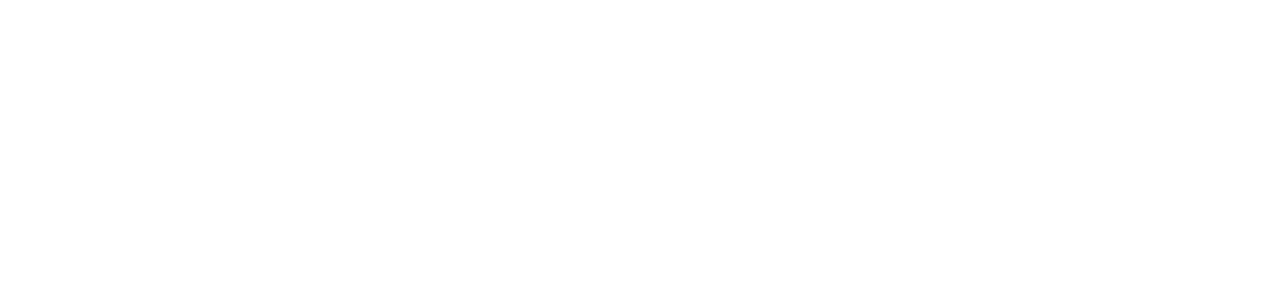
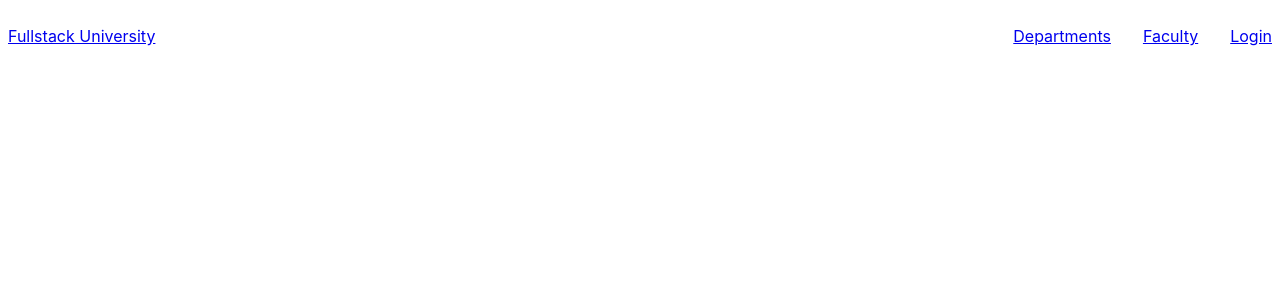
Before and after one commit to beefchief-code/group5.FSU.frontend, a React (Vite) app: page / in a window 1280 px wide. Shown: the top 300 px of the page. Built offline with nearby package versions, Linux system fonts and the light colour scheme.

Commit message:
Scaffold React Router with empty pages

```diff
--- a/package.json
+++ b/package.json
@@ -11,7 +11,8 @@
   },
   "dependencies": {
     "react": "^18.3.1",
-    "react-dom": "^18.3.1"
+    "react-dom": "^18.3.1",
+    "react-router-dom": "^6.27.0"
   },
   "devDependencies": {
     "@eslint/js": "^9.11.1",
--- /dev/null
+++ b/router.jsx
@@ -0,0 +1,25 @@
+import { createBrowserRouter } from "react-router-dom";
+import Root from "./src/layout/Root";
+import Home from "./src/features/home/Home";
+import Departments from "./src/features/departments/Departments";
+import Auth from "./src/features/auth/Auth";
+import Department from "./src/features/departments/Department";
+import Professors from "./src/features/professors/Professors";
+import Professor from "./src/features/professors/Professor";
+
+const router = createBrowserRouter([
+    {
+        path: "/",
+        element: <Root />,
+        children: [
+            { index: true, element: <Home /> },
+            { path: "/login", element: <Auth /> },
+            { path: "/departments", element: <Departments /> },
+            { path: "/departments/:id", element: <Department /> },
+            { path: "/professors", element: <Professors /> },
+            { path: "/professors/:id", element: <Professor /> },
+        ],
+    },
+]);
+
+export default router;
--- a/src/App.jsx
+++ b/src/App.jsx
@@ -1,10 +1,11 @@
+import { RouterProvider } from 'react-router-dom'
+import router from '../router'
 import './App.css'
 
 function App() {
 
   return (
-    <>
-    </>
+    <RouterProvider router={router} />
   )
 }
 
--- /dev/null
+++ b/src/features/auth/Auth.jsx
@@ -0,0 +1,3 @@
+export default function Auth() {
+    return (<></>)
+}
--- /dev/null
+++ b/src/features/departments/Department.jsx
@@ -0,0 +1,3 @@
+export default function Department() {
+    return (<></>)
+}
--- /dev/null
+++ b/src/features/departments/Departments.jsx
@@ -0,0 +1,3 @@
+export default function Departments() {
+    return (<></>)
+}
--- /dev/null
+++ b/src/features/home/Home.jsx
@@ -0,0 +1,3 @@
+export default function Home() {
+    return (<></>)
+}
--- /dev/null
+++ b/src/features/professors/Professor.jsx
@@ -0,0 +1,3 @@
+export default function Professor() {
+    return (<></>)
+}
--- /dev/null
+++ b/src/features/professors/Professors.jsx
@@ -0,0 +1,3 @@
+export default function Professors() {
+    return (<></>)
+}
--- /dev/null
+++ b/src/layout/Navbar.css
@@ -0,0 +1,11 @@
+.navbar {
+    display: flex;
+    justify-content: space-between;
+    align-items: center;
+}
+
+.navbar menu {
+    display: flex;
+    gap: 2rem;
+    list-style: none;
+}
--- /dev/null
+++ b/src/layout/Navbar.jsx
@@ -0,0 +1,21 @@
+import { NavLink } from "react-router-dom"
+import "./Navbar.css"
+
+export default function Navbar() {
+    return (
+        <nav className="navbar">
+            <NavLink>Fullstack University</NavLink>
+            <menu>
+                <li>
+                    <NavLink to="/departments">Departments</NavLink>
+                </li>
+                <li>
+                    <NavLink to="/professors">Faculty</NavLink>
+                </li>
+                <li>
+                    <NavLink to="/login">Login</NavLink>
+                </li>
+            </menu>
+        </nav>
+    )
+}
--- /dev/null
+++ b/src/layout/Root.jsx
@@ -0,0 +1,11 @@
+import { Outlet } from "react-router-dom";
+import Navbar from "./Navbar";
+
+export default function Root() {
+    return (
+        <>
+            <Navbar />
+            <Outlet />
+        </>
+    )
+}
```
Also changed, not shown: 1 other file (tests, documents, lock files or other folders).
